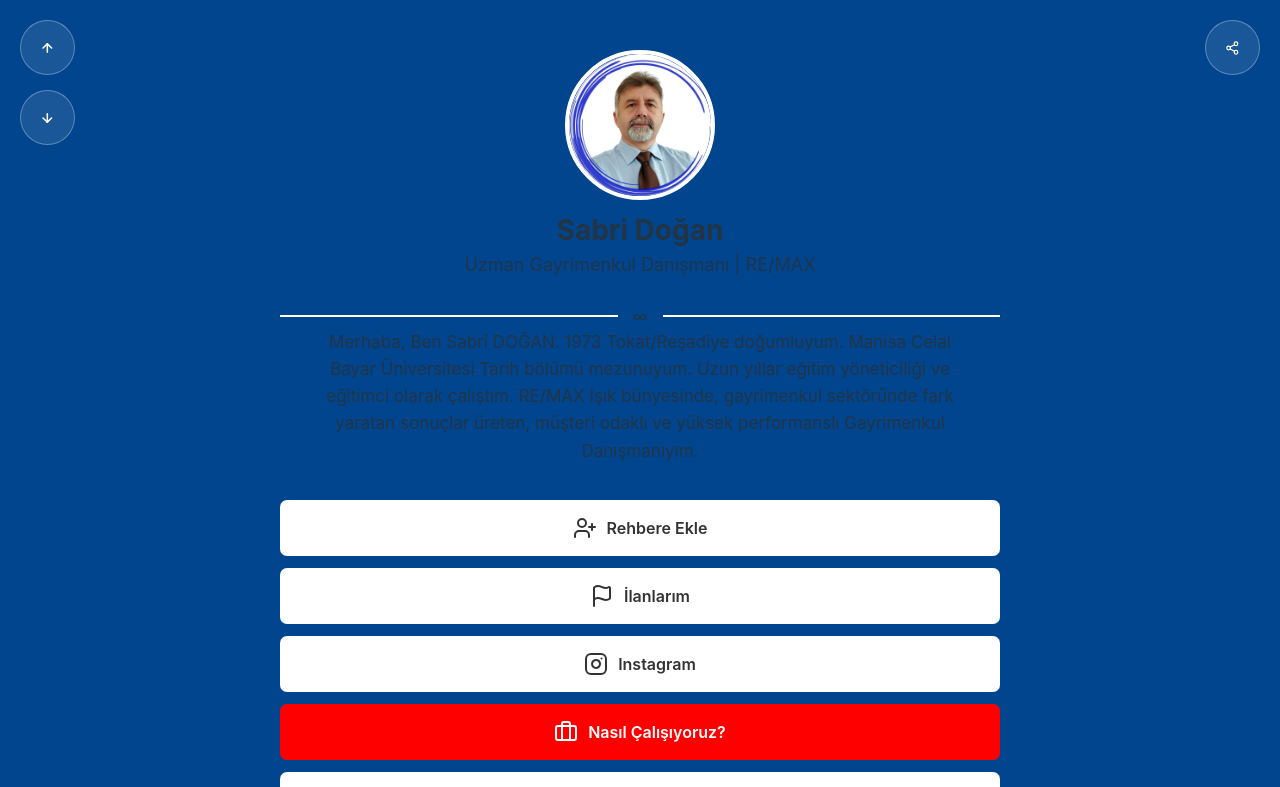
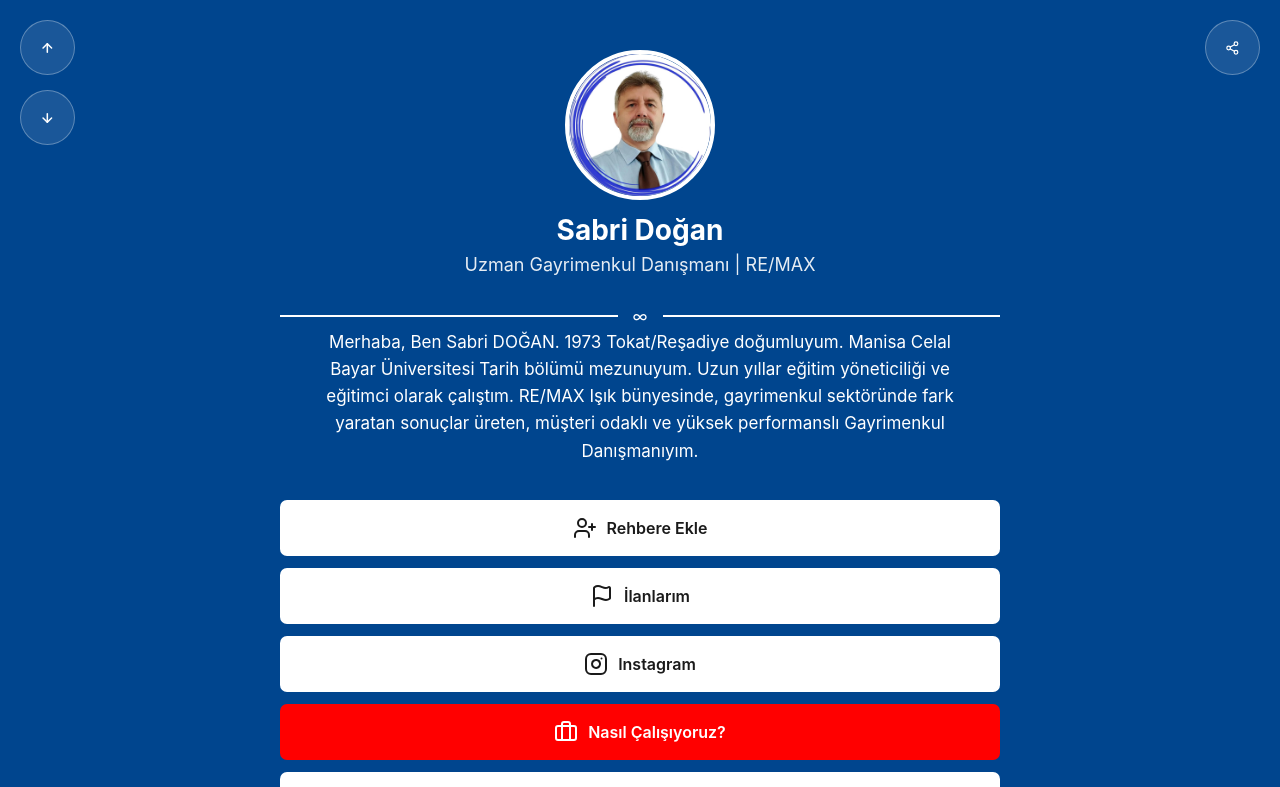
Before and after one commit to furkanhef/projesabridogan, a React (Vite) app in the folder dijital-kartvizit/: page / in a window 1280 px wide. Shown: the top 787 px of the page. Built offline with nearby package versions, Linux system fonts and the light colour scheme.

Commit message:
fix vite config

```diff
--- a/dijital-kartvizit/index.html
+++ b/dijital-kartvizit/index.html
@@ -1,6 +1,7 @@
 <!doctype html>
 <html lang="en">
   <head>
+    <meta name="color-scheme" content="only light">
     <meta charset="UTF-8" />
     <link rel="icon" type="image/svg+xml" href="/vite.svg" />
     <meta name="viewport" content="width=device-width, initial-scale=1.0" />
--- a/dijital-kartvizit/src/App.css
+++ b/dijital-kartvizit/src/App.css
@@ -1,3 +1,27 @@
+:root {
+  --bg-color: #00458e;
+  --btn-red: #ff0000;
+  /* Tarayıcının renkleri değiştirmesini engellemek için renk şemasını sabitleyelim */
+  color-scheme: light;
+}
+
+body {
+  /* ... mevcut ayarların ... */
+  -webkit-text-size-adjust: 100%; /* iOS'ta yazı boyutunun kendiliğinden büyümesini engeller */
+  color: #ffffff; /* Yazı rengini zorla beyaz yap */
+}
+
+/* Tüm yazıların beyaz kalmasını garanti altına al */
+h1, p, .bio, .title, .footer-text {
+  color: #ffffff !important;
+}
+
+/* Beyaz butonların içindeki yazıların siyah kalmasını garanti altına al */
+.white-btn {
+  color: #1a1a1a !important;
+}
+
+
 :root {
   --bg-color: #00458e;
   --btn-red: #ff0000;
```
